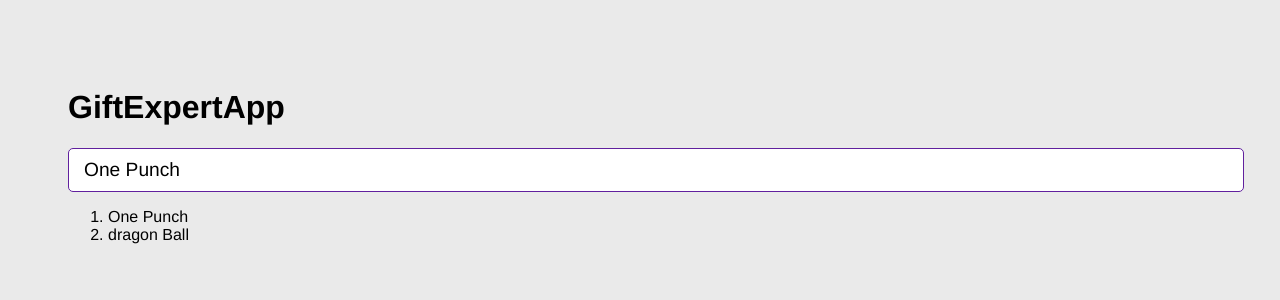
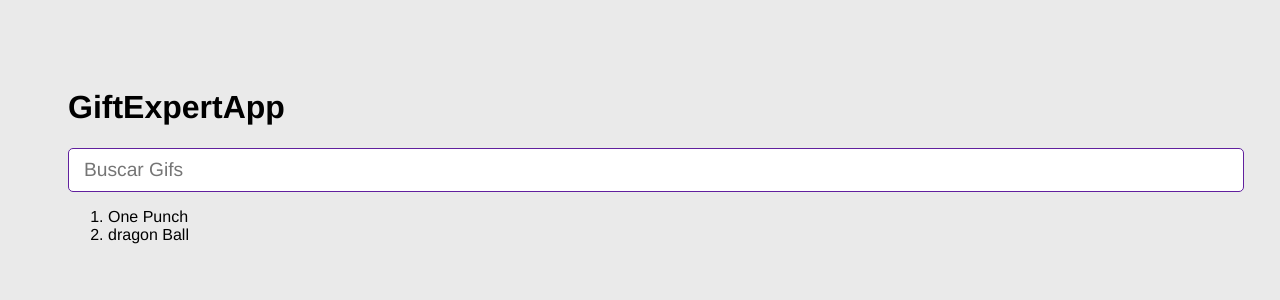
Before and after one commit to Epadrino/react-cero-a-experto, a React (Vite) app in the folder gif_expert_app/: page / in a window 1280 px wide. Shown: the top 300 px of the page. Built offline with nearby package versions, Linux system fonts and the light colour scheme.

Commit message:
emitir_un_evento_al_padre
se actualizo la forma de enviar la información del input

```diff
--- a/gif_expert_app/src/GiftExpertApp.jsx
+++ b/gif_expert_app/src/GiftExpertApp.jsx
@@ -4,8 +4,8 @@ import { AddCategory } from './components/AddCategory';
 export const GiftExpertApp = () => {
 	const [categories, setCategories] = useState(['One Punch', 'dragon Ball']);
 
-	const onAddCategory = () => {
-		setCategories([...categories, 'Valoran']);
+	const onAddCategory = (newCategory) => {
+		setCategories([newCategory, ...categories]);
 		// setCategories = [...categories, "Valoran"];
 	};
 	return (
@@ -14,7 +14,11 @@ export const GiftExpertApp = () => {
 			<h1>GiftExpertApp</h1>
 
 			{/* imput */}
-			<AddCategory setCategories={setCategories} />
+			<AddCategory
+				// setCategories={setCategories}
+				onNewCategory={onAddCategory}
+			/>
+
 			{/* listado de Gif */}
 
 			<ol>
--- a/gif_expert_app/src/components/AddCategory.jsx
+++ b/gif_expert_app/src/components/AddCategory.jsx
@@ -1,7 +1,7 @@
 import { useState } from 'react';
 
-export const AddCategory = ({ setCategories }) => {
-	const [inputValue, setInputValue] = useState('One Punch');
+export const AddCategory = ({ onNewCategory }) => {
+	const [inputValue, setInputValue] = useState();
 
 	const onInputChange = ({ target }) => {
 		setInputValue(target.value);
@@ -10,7 +10,8 @@ export const AddCategory = ({ setCategories }) => {
 	const onSubmit = (event) => {
 		event.preventDefault();
 		if (inputValue.trim().length <= 1) return;
-		setCategories((categories) => [inputValue, ...categories]);
+		// setCategories((categories) => [inputValue, ...categories]);
+		onNewCategory(inputValue.trim());
 		setInputValue('');
 	};
 	return (
```
